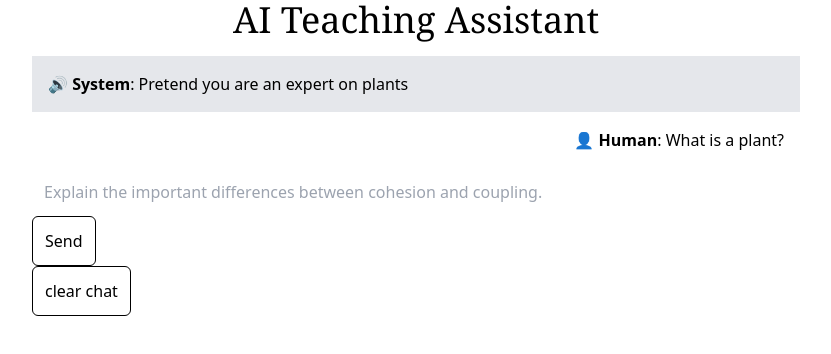
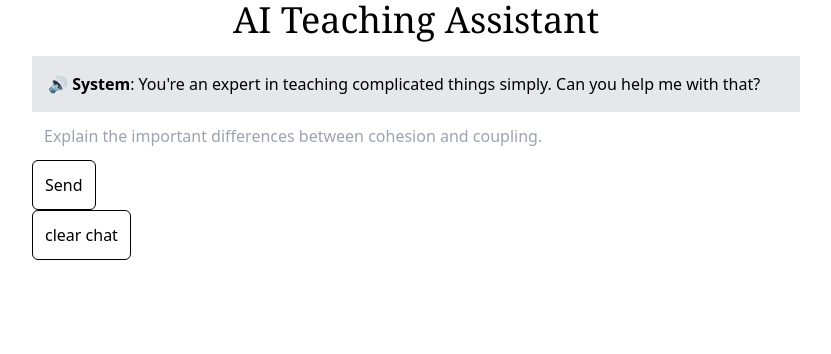
Before and after one commit to faroeq33/prg-8, a React (Vite) app in the folder client/: page / in a window 1280 px wide. Shown: the top 354 px of the page, without its empty margins (224-1055 px from the left). Built offline with nearby package versions, Linux system fonts and the light colour scheme.

Commit message:
went back to message.push because of latency bug

```diff
--- a/client/src/pages/Home.tsx
+++ b/client/src/pages/Home.tsx
@@ -1,30 +1,27 @@
+import { FormEvent, useState } from "react";
+import { useMutation, useQueryClient } from "@tanstack/react-query";
+import { ReactQueryDevtools } from "@tanstack/react-query-devtools";
+// import { getChatHistory, saveChatHistory } from "../utils/chatHistory";
+import Button from "../components/Button";
 import { ContainerNarrow } from "../components/Container";
 import { H1 } from "../components/H1";
-import { useMutation, useQueryClient } from "@tanstack/react-query";
-import { ReactQueryDevtools } from "@tanstack/react-query-devtools";
+import { Message } from "../message";
 import * as api from "../queries/api";
-import Button from "../components/Button";
-import { FormEvent, useState } from "react";
-import { Message } from "../message";
 
 const defaultMessages: Message[] = [
-  { role: "system", content: "Pretend you are an expert on plants" },
-  { role: "human", content: "What is a plant?" },
+  {
+    role: "system",
+    content:
+      "You're an expert in teaching complicated things simply. Can you help me with that?",
+  },
 ];
 
-// let queryCount = 0;
-// let renderCount = 0;
 export default function Home() {
-  // renderCount++;
   const queryClient = useQueryClient();
-  const [messages, setMessages] = useState<Message[]>(defaultMessages);
+  const [messages] = useState<Message[]>(defaultMessages);
   const [question, setQuestion] = useState("");
 
-  const setChatMessage = (message: Message) => {
-    setMessages((prev) => [...prev, message]);
-  };
-
-  // Question submission
+  // a mutation to send a question to the server
   const messagesMutation = useMutation({
     mutationFn: api.askQuestion,
     onSettled: () =>
@@ -37,36 +34,31 @@ export default function Home() {
   const onSubmit = (event: FormEvent) => {
     event.preventDefault();
 
-    setQuestion(""); // clear the input field
-
-    // queryCount++;
+    // clear the input field
+    setQuestion("");
 
     // add human message to messages array
-    const humanMessage: Message = {
+    messages.push({
       role: "human",
       content: question,
-    };
+    });
 
-    setChatMessage(humanMessage);
-
-    // update messages in local storage
-    // localStorage.setItem("myChatHistory", JSON.stringify(messages));
-
-    // update the messages in the server
+    // send the question to the server
     messagesMutation.mutate(messages, {
       onSettled(data) {
-        const aiResponseJson = data.message;
+        // Save ai response
+        const aiResponseJson = data.message as Message;
+        messages.push(aiResponseJson);
 
-        // Save ai response
-        setChatMessage(aiResponseJson);
+        // update messages in local storage
+        // saveChatHistory(messages);
       },
     });
   };
+
   return (
     <>
       <ContainerNarrow>
-        {/* <div className="qcount">query count {queryCount}</div> */}
-        {/* <div className="qcount">render Count {renderCount}</div>  */}
         <H1 className="pb-4 text-center text-black capitalize ">
           AI teaching assistant
         </H1>
--- a/client/src/queries/api.ts
+++ b/client/src/queries/api.ts
@@ -28,7 +28,6 @@ function askQuestion(messages: Message[]) {
     },
   };
   return axios(config).then((res) => {
-    localStorage.setItem("messages", JSON.stringify(res.data)); // TODO: Waarom sla je messages op in localstorage?
     return res.data;
   });
 }
--- /dev/null
+++ b/client/src/utils/chatHistory.ts
@@ -0,0 +1,23 @@
+import { Message } from "../message";
+function getChatHistory() {
+  const chatHistory = localStorage.getItem("myChatHistory");
+  if (chatHistory) {
+    return JSON.parse(chatHistory);
+  }
+  return [
+    {
+      role: "system",
+      content:
+        "You're an expert in teaching complicated things simply. Can you help me with that?",
+    },
+    {
+      role: "human",
+      content: "Could you introduce yourself?",
+    },
+  ];
+}
+function saveChatHistory(messages: Message[]) {
+  localStorage.setItem("myChatHistory", JSON.stringify(messages));
+}
+
+export { getChatHistory, saveChatHistory };
```
Also changed, not shown: 1 other file (tests, documents, lock files or other folders).
